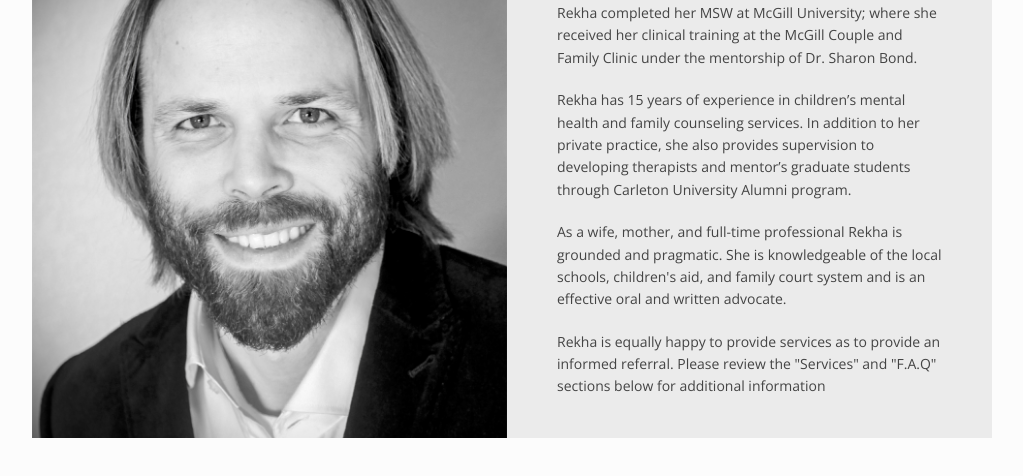
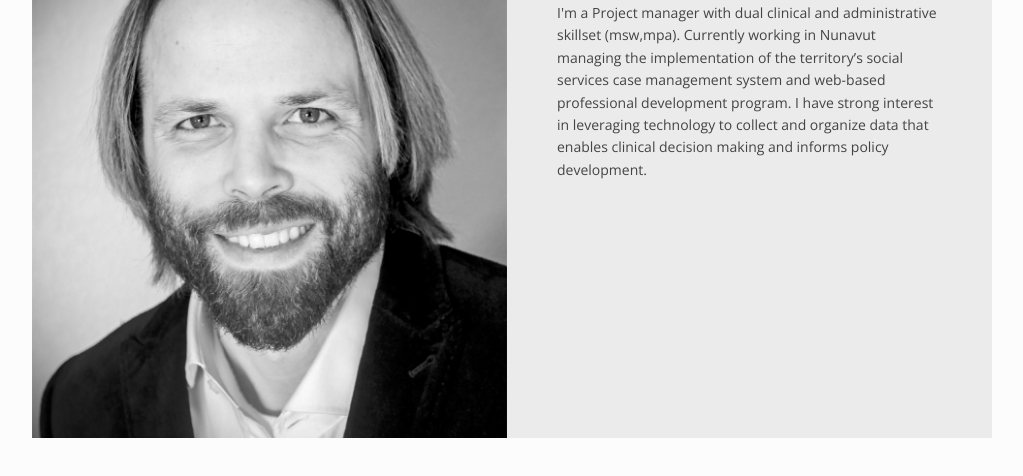
Before and after one commit to birdseyedata/birdseyedata.github.io, a plain HTML site: page index.html in a window 1280 px wide. Shown: the part 752-1228 px from the top of the page, without its empty margins (128-1151 px from the left). Drawn offline with nearby package versions, Linux system fonts and the light colour scheme.

Commit message:
changed about

```diff
--- a/index.html
+++ b/index.html
@@ -2,7 +2,7 @@
 <html lang="en">
 <head>
   <meta charset="utf-8">
-  <title>rekhachagarlamudi</title>
+  <title>Birds-Eye Data Consulting</title>
 
   <!--[if lt IE 9]>
   <script src="http://html5shim.googlecode.com/svn/trunk/html5.js"></script>
@@ -42,14 +42,7 @@
     <div class="pic"></div>
     <div class="copy">
       <h3>// About</h3>
-      <p>Rekha completed her MSW at McGill University; where she received her clinical training at the McGill Couple and Family Clinic under the mentorship of Dr. Sharon Bond.</p>
-
-      <p>Rekha has 15 years of experience in children’s mental health and family counseling services.   In addition to her private practice, she also provides supervision to developing therapists and mentor’s graduate students through Carleton University Alumni program.</p>
-
-      <p>As a wife, mother, and full-time professional Rekha is grounded and pragmatic. She is knowledgeable of the local schools, children's aid, and family court system and is an effective oral and written advocate.</p>
-
-      <p>Rekha is equally happy to provide services as to provide an informed referral. Please review the "Services" and "F.A.Q" sections below for additional information</p>
-
+      <p>I'm a Project manager with dual clinical and administrative skillset (msw,mpa). Currently working in Nunavut managing the implementation of the territory’s social services case management system and web-based professional development program. I have strong interest in leveraging technology to collect and organize data that enables clinical decision making and informs policy development.</p>
     </div>
   </section>
 
```
